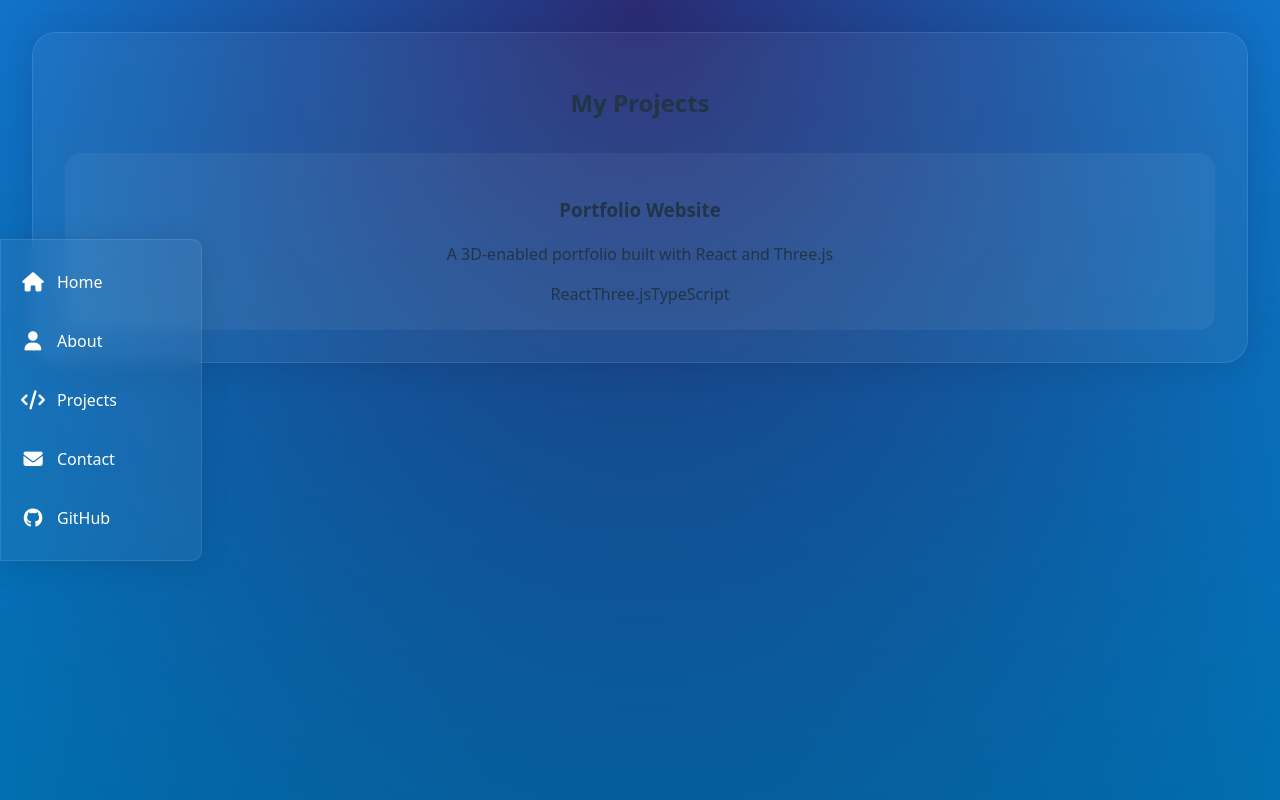
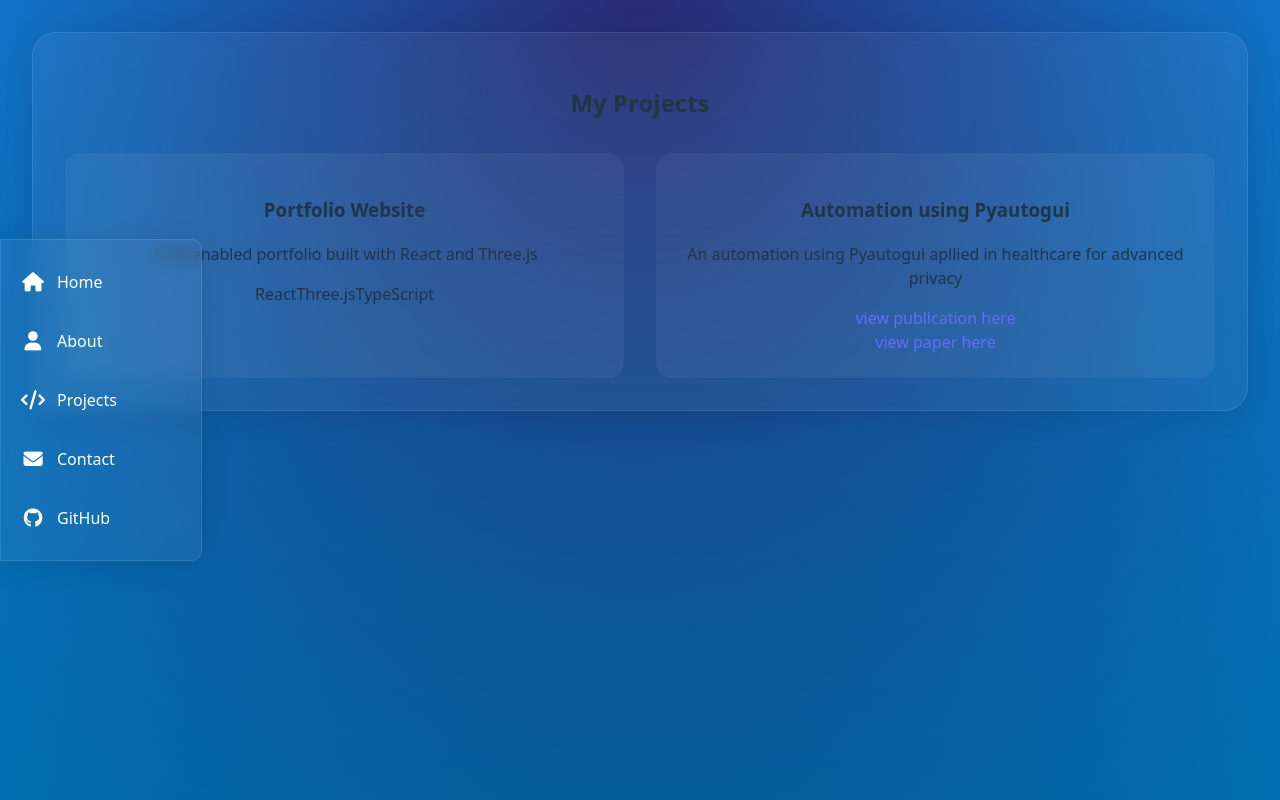
Before and after one commit to Diego1806-code/diego-portfolio, a React (Vite) app: page /diego-portfolio/projects in a window 1280 px wide. Built offline with nearby package versions, Linux system fonts and the light colour scheme.

Commit message:
added project

```diff
--- a/src/pages/Projects.tsx
+++ b/src/pages/Projects.tsx
@@ -14,6 +14,20 @@ const Projects = () => {
               <span>TypeScript</span>
             </div>
           </div>
+          <div className="project-card">
+            <h3>Automation using Pyautogui</h3>
+            <p>
+              An automation using Pyautogui apllied in healthcare for advanced
+              privacy
+            </p>
+            <a href="https://pubmed.ncbi.nlm.nih.gov/40200470/">
+              view publication here
+            </a>
+            <br></br>
+            <a href="https://ebooks.iospress.nl/doi/10.3233/SHTI250073">
+              view paper here
+            </a>
+          </div>
           {/* Add more project cards */}
         </div>
       </div>
```
